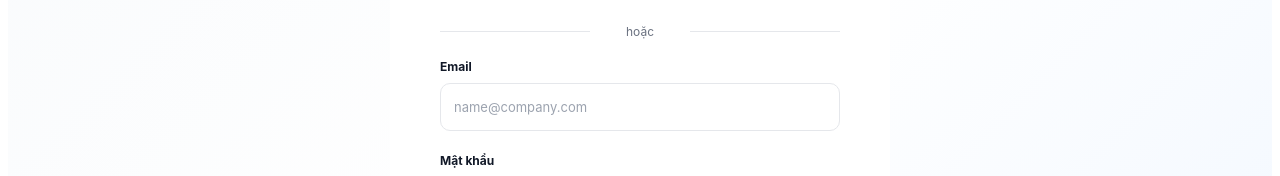
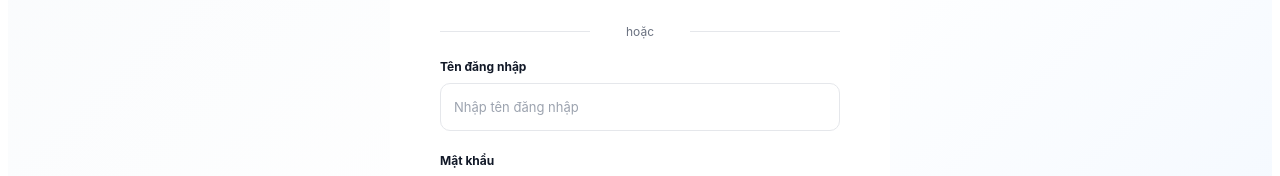
Before and after one commit to quannguyen240505-ai/Recruitment_Management_FE, an Angular app: page /login in a window 1280 px wide. Shown: the part 301-477 px from the top of the page. Built offline with nearby package versions, Linux system fonts and the light colour scheme.

Commit message:
fix(auth): align login field with username requirement
- Change login label from Email to Username
- Update username placeholder
- Align SCRUM-122 UI with acceptance criteria

```diff
--- a/src/app/features/auth/login/login.html
+++ b/src/app/features/auth/login/login.html
@@ -45,9 +45,9 @@
         <!-- Login form -->
         <form [formGroup]="loginForm" (ngSubmit)="submit()" class="login-form">
             <div class="field email-field">
-                <label for="username">Email</label>
+                <label for="username">Tên đăng nhập</label>
 
-                <input id="username" type="text" formControlName="username" placeholder="name@company.com"
+                <input id="username" type="text" formControlName="username" placeholder="Nhập tên đăng nhập"
                     autocomplete="username" />
 
                 @if (
```
